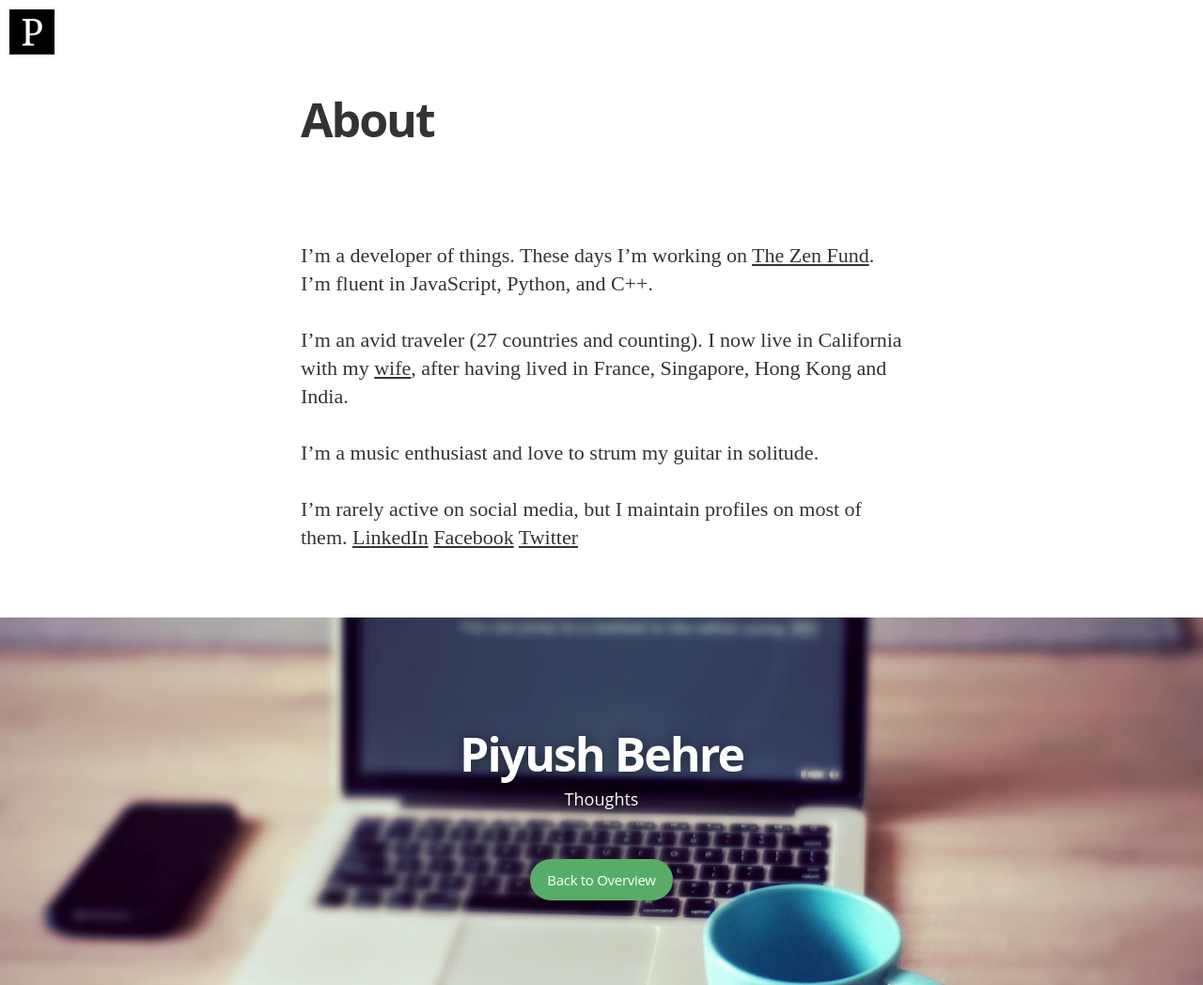
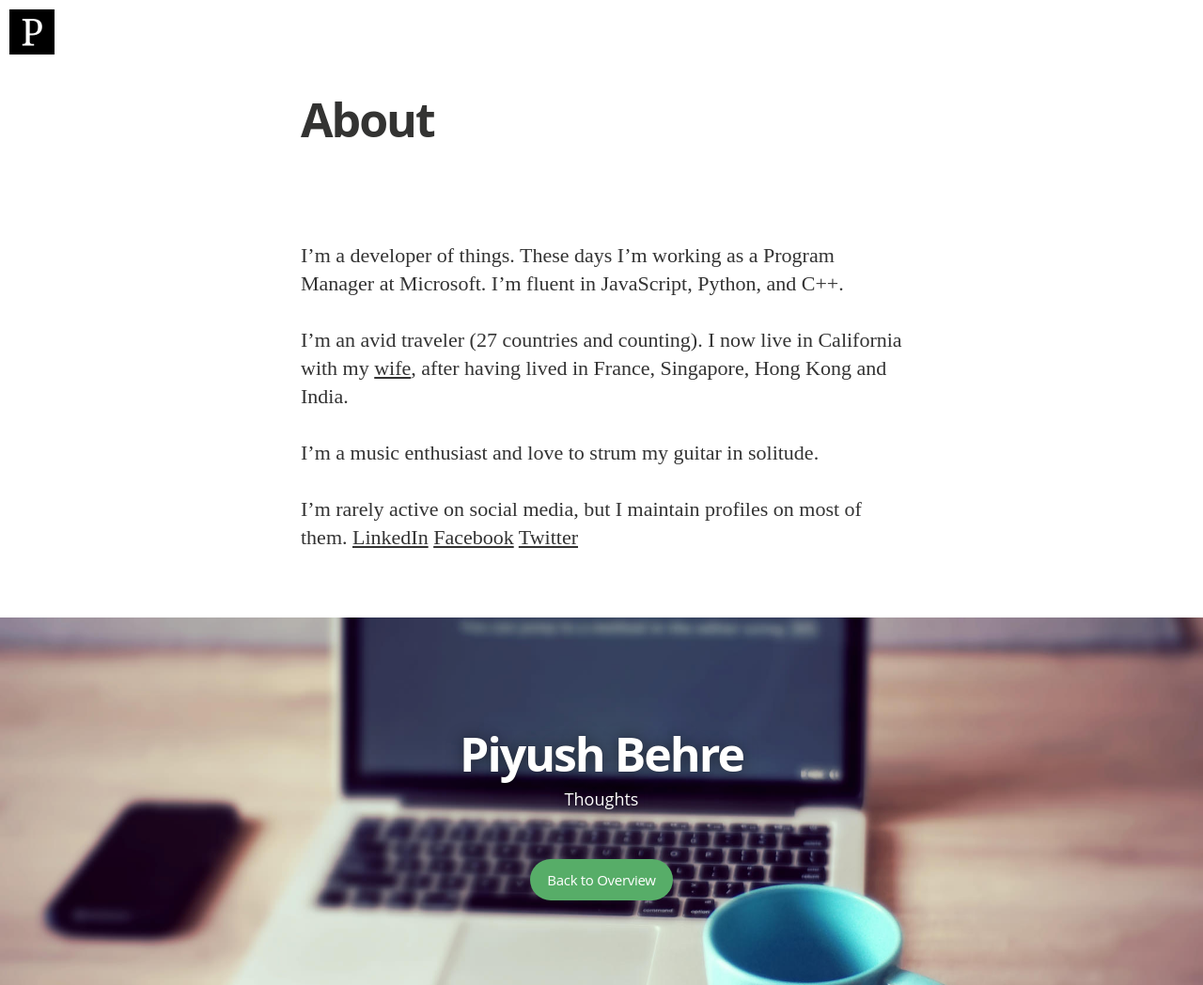
Before and after one commit to piyushbehre/piyushbehre.github.io, a Jekyll site: the page built from about.md, in a window 1280 px wide. Shown: the whole page at 94% size. Built offline with Jekyll 4.4.1, drawn with Linux system fonts in a browser that asks for light colours; nearby versions of some CDN libraries; some web fonts are replaced; Markdown is read by kramdown in place of the engine named in the settings.

Commit message:
About page update

```diff
--- a/about.md
+++ b/about.md
@@ -4,7 +4,7 @@ title: About
 permalink: /about/
 ---
 
-I'm a developer of things. These days I'm working on [The Zen Fund](https://thezenfund.com).
+I'm a developer of things. These days I'm working as a Program Manager at Microsoft.
 I'm fluent in JavaScript, Python, and C++.
 
 I'm an avid traveler (27 countries and counting).
```
Also changed, not shown: 2 other files.
